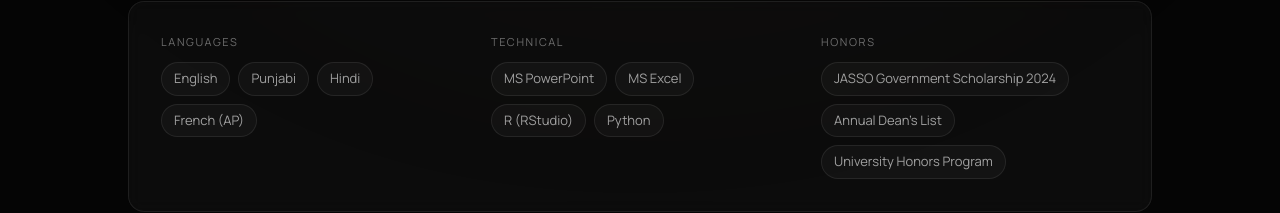
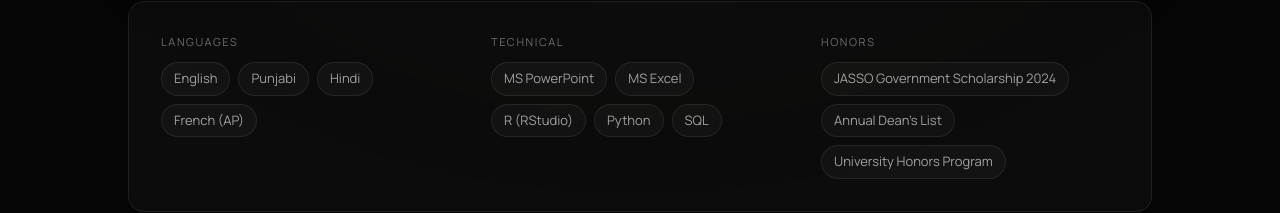
Before and after one commit to ivadhooria2004/portfolio-iva-dhooria, a Next.js app: page /about in a window 1280 px wide. Shown: the part 863-1076 px from the top of the page. Built offline with nearby package versions, Linux system fonts and the light colour scheme.

Commit message:
Update page.jsx

```diff
--- a/app/about/page.jsx
+++ b/app/about/page.jsx
@@ -6,7 +6,7 @@ import { Download } from "lucide-react";
 export const metadata = { title: "About | Iva Dhooria" };
 
 const languages = ["English", "Punjabi", "Hindi", "French (AP)"];
-const technical = ["MS PowerPoint", "MS Excel", "R (RStudio)", "Python"];
+const technical = ["MS PowerPoint", "MS Excel", "R (RStudio)", "Python", "SQL"];
 const honors = [
   "JASSO Government Scholarship 2024",
   "Annual Dean's List",
```
